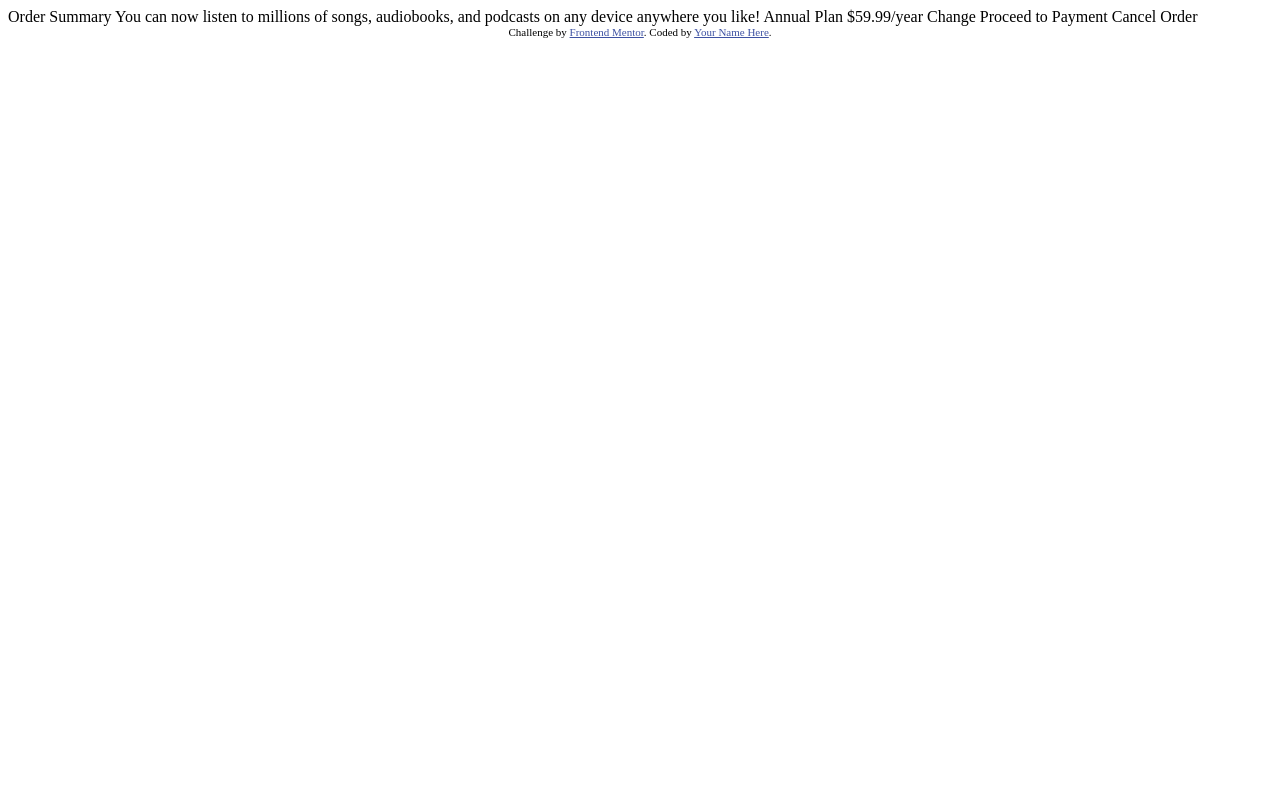
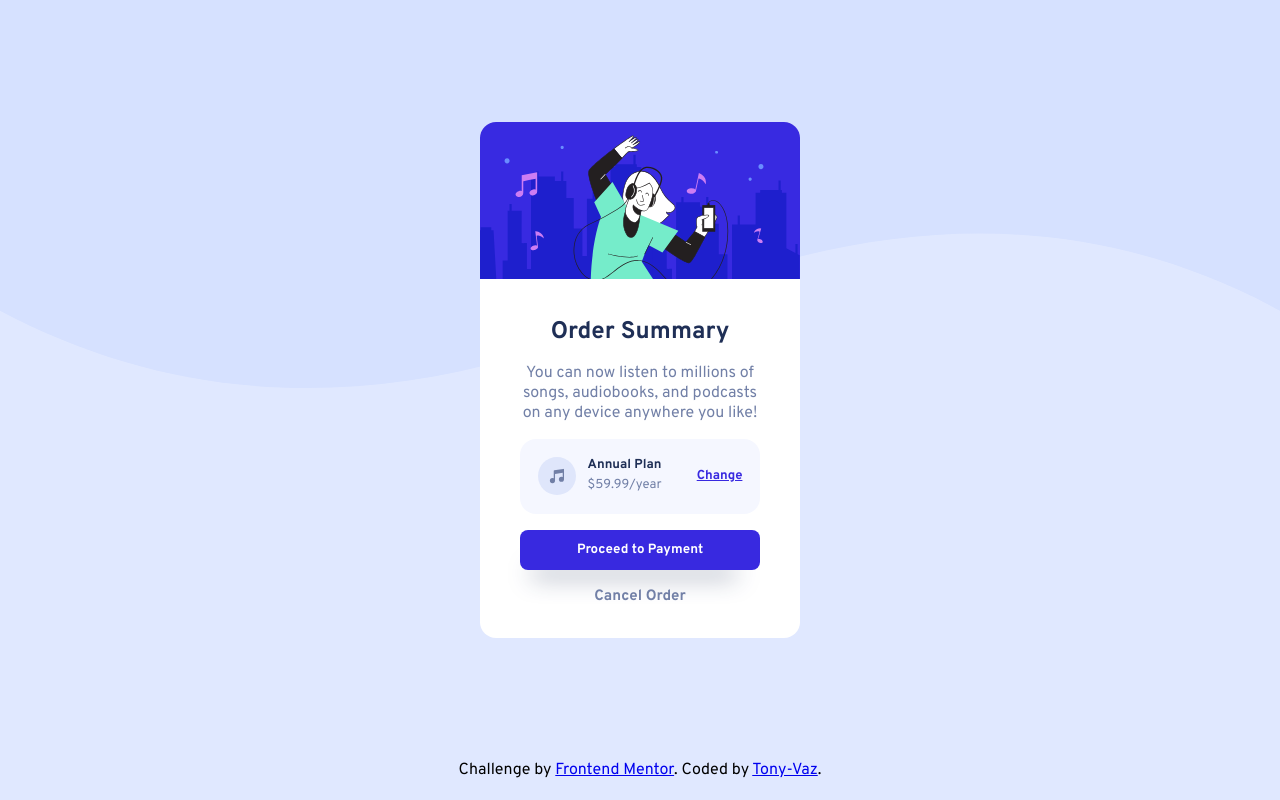
Before and after one commit to Tony-Vaz/order-summary-component, a plain HTML site: page index.html in a window 1280 px wide. Drawn offline with Linux system fonts and the light colour scheme.

Commit message:
Added styles and structure for desktop

```diff
--- a/index.html
+++ b/index.html
@@ -7,31 +7,40 @@
   <link rel="icon" type="image/png" sizes="32x32" href="./images/favicon-32x32.png">
 
   <title>Frontend Mentor | Order summary card</title>
-
-  <!-- Feel free to remove these styles or customise in your own stylesheet 👍 -->
-  <style>
-    .attribution { font-size: 11px; text-align: center; }
-    .attribution a { color: hsl(228, 45%, 44%); }
-  </style>
+  <link rel="stylesheet" href="./styles/styles.css">
 </head>
 <body>
 
-  Order Summary
+  <div class="background">
+    <div class="card">
+      <div class="card__header">
+        <img width="100%" src="./images/illustration-hero.svg" alt="ilustration">
+      </div>
+      <div class="card__body">
+        <h2 class="card__body__title medium-marging">Order Summary</h2>
+        <p class="card__body__paragraph medium-marging">
+          You can now listen to millions of songs, audiobooks, and podcasts on any
+          device anywhere you like!
+        </p>
+        <div class="plan medium-marging">
+          <div class="plan__flex">
+            <img src="./images/icon-music.svg" width="38px" height="38px" alt="music">
+            <div class="plan__description">
+              <p class="plan__title small-marging">Annual Plan</p>
+              <p class="plan__paragraph">$59.99/year</p>
+            </div>
+            </div>
+          <a class="plan__link" href="#">Change</a>
+        </div>
+        <button class="button medium-marging">Proceed to Payment</button>
+        <a class="link" href="#">Cancel Order</a>
 
-  You can now listen to millions of songs, audiobooks, and podcasts on any
-  device anywhere you like!
-
-  Annual Plan
-  $59.99/year
-
-  Change
-
-  Proceed to Payment
-  Cancel Order
-
+      </div>
+    </div>
+  </div>
   <div class="attribution">
     Challenge by <a href="https://www.frontendmentor.io?ref=challenge" target="_blank">Frontend Mentor</a>.
-    Coded by <a href="#">Your Name Here</a>.
+    Coded by <a href="#">Tony-Vaz</a>.
   </div>
 </body>
 </html>
--- a/styles/styles.css
+++ b/styles/styles.css
@@ -9,3 +9,150 @@
     --f-family: 'Overpass', sans-serif;
     --f-size: 16px;
 }
+
+*,*::after,*::before,html{
+    box-sizing: border-box;
+    padding: 0px;
+    margin: 0px;
+}
+
+body{
+    background-color: var(--pale-blue);
+    font-family: var(--f-family);
+}
+
+
+.small-marging{
+    margin-bottom: 4px;
+}
+
+.medium-marging{
+    margin-bottom: 16px;
+}
+
+.large-marging{
+    margin-bottom: 32px;
+}
+
+.background{
+    background-image: url(../images/pattern-background-desktop.svg);
+    width: 100%;
+    height: 95vh;
+    background-repeat: no-repeat;
+    background-size: contain;
+    fill: var(--very-pale-blue);
+    display: flex;
+    justify-content: center;
+    align-items: center;
+}
+
+.card{
+    width: 25%;
+    height: auto;
+    background-color: white;
+    border-radius: 16px;
+    overflow: hidden;
+}
+
+
+.card__body{
+    width: 75%;
+    margin: 0 auto;
+    padding-top: 32px;
+    padding-bottom: 32px;
+}
+
+.card__body__title{
+    text-align: center;
+    color: var(--dark-blue);
+    font-weight: 700;
+}
+
+.card__body__paragraph{
+    font-size: var(--f-size);
+    color: var(--desaturated-blue);
+    text-align: center;
+    font-weight: 400;
+}
+
+.plan{
+    display: flex;
+    background-color: var(--very-pale-blue);
+    border-radius: 16px;
+    height: 75px;
+    align-items: center;
+    font-size: var(--f-size);
+    width: 100%;
+    justify-content: space-around;
+}
+
+.plan__flex{
+    display: flex;
+    justify-content: space-between;
+}
+
+.plan__description{
+    display: flex;
+    flex-direction: column;
+    margin-left: 12px;
+}
+
+.plan__title{
+    color: var(--dark-blue);
+    font-weight: 700;
+    font-size: 13px;
+}
+
+.plan__paragraph{
+    font-size: 13px;
+    color: var(--desaturated-blue);
+}
+
+.plan__link{
+    font-weight: 700;
+    color: var(--brigth-blue);
+    font-size: 13px;
+}
+
+.plan__link:hover{
+    color: hsla(245, 75%, 52%, 80%);
+    text-decoration: none;
+}
+
+.button{
+    width: 100%;
+    height: 40px;
+    background-color: var(--brigth-blue);
+    border-radius: 8px;
+    border: none;
+    font-family: var(--f-family);
+    color: white;
+    font-weight: 700;
+    cursor: pointer;
+    -webkit-box-shadow: -6px 23px 25px -18px var(--dark-blue);
+    -moz-box-shadow: -6px 23px 25px -18px var(--dark-blue);
+    box-shadow: -6px 23px 25px -18px var(--dark-blue);
+}
+
+.button:hover{
+    background-color: hsla(245, 75%, 52%, 80%)
+}
+
+.link{
+    display: inline-block;
+    width: 100%;
+    text-align: center;
+    text-decoration: none;
+    color: var(--desaturated-blue);
+    font-family: var(--f-family);
+    font-weight: 700;
+    font-size: 15px;
+}
+
+.link:hover{
+    color: var(--dark-blue);
+}
+
+.attribution{
+    text-align: center;
+}
```
